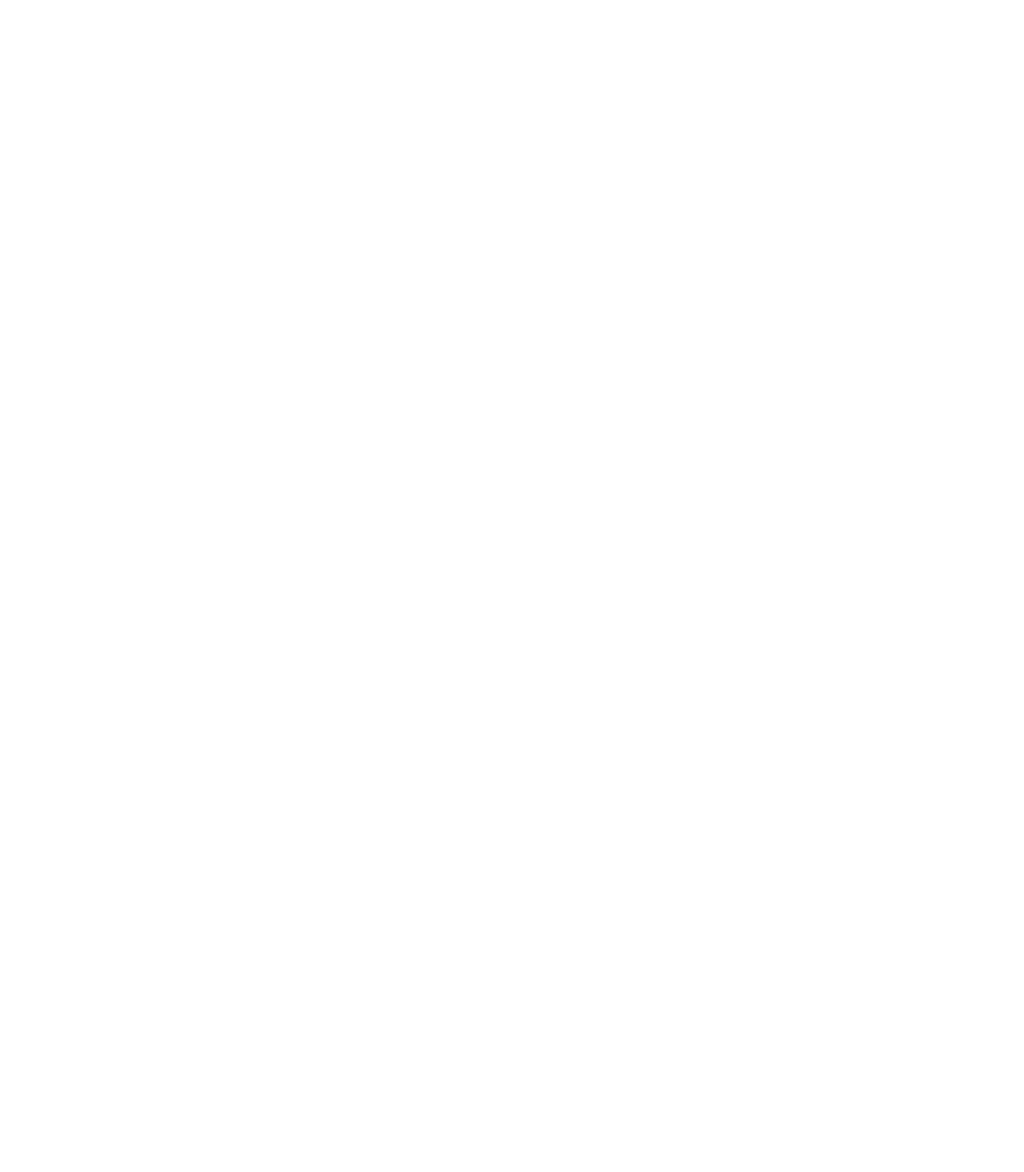
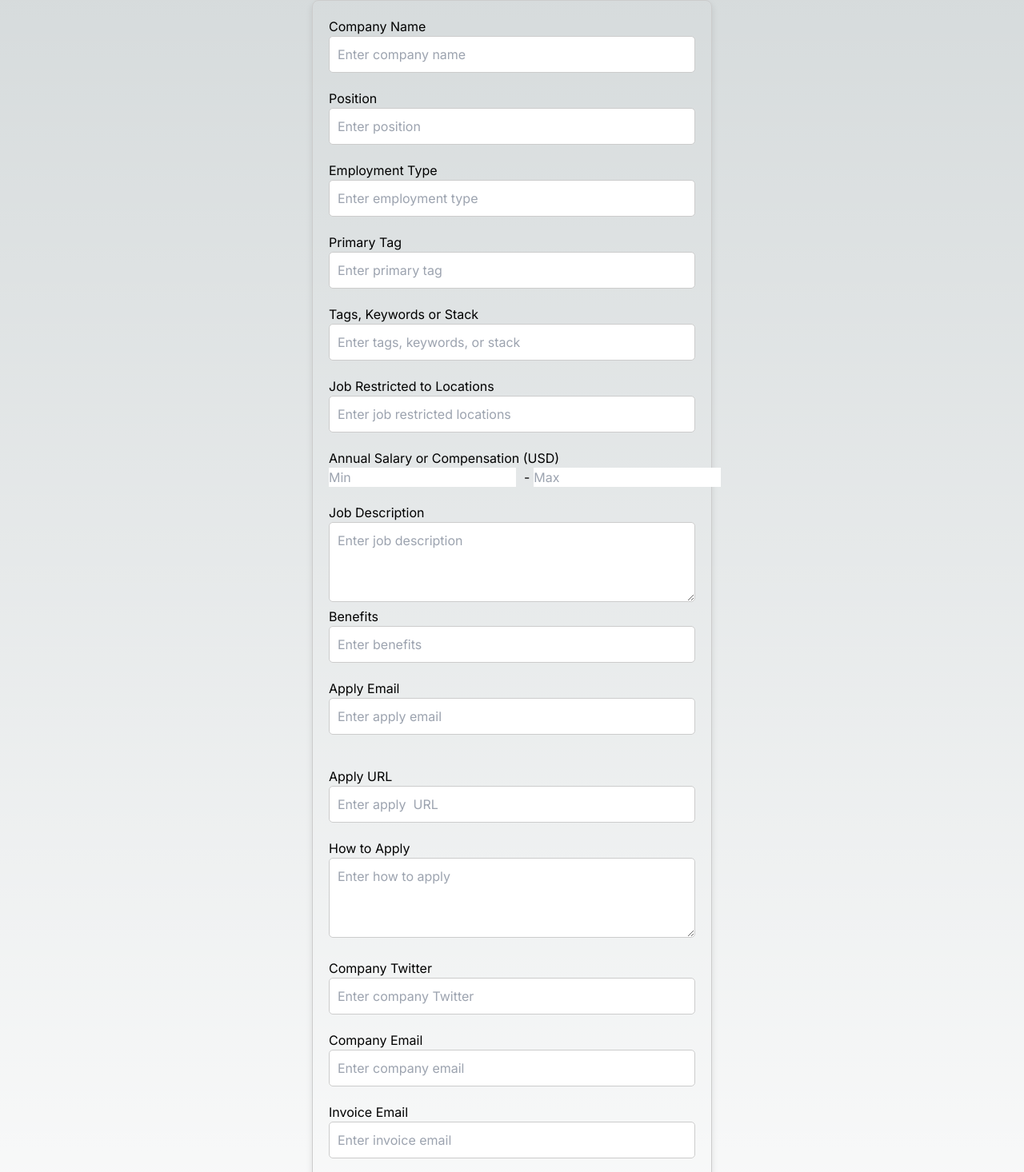
Before and after one commit to Darakshinda/job-portal-nextjs, a Next.js app: page /post in a window 1280 px wide. Shown: the part 24-1490 px from the top of the page at 80% size. Before the commit the page ends 800 px from the top, so only its background shows below. Built offline with nearby package versions, Linux system fonts and the light colour scheme.

Commit message:
post update

```diff
--- a/src/app/post/page.tsx
+++ b/src/app/post/page.tsx
@@ -1,8 +1,224 @@
-import React from 'react'
+'use client';
+import React from 'react';
+import styles from './post.module.css'
 
 const post = () => {
   return (
-    <div>post</div>
+    <div className='body'>
+    <div>
+      <div>
+        <div>post</div>
+        <div className={styles.inputContainer}>
+          <div className={styles.inputWrapper}>
+            <label>Company Name</label>
+            <div className={styles.inputBox}>
+              <input
+                type="text"
+                id="companyName"
+                className={styles.nameInput}
+                placeholder="Enter company name"
+              />
+            </div>
+          </div>
+          <div className={styles.inputWrapper}>
+            <label>Position</label>
+            <div className={styles.inputBox}>
+              <input
+                type="text"
+                id="position"
+                className={styles.nameInput}
+                placeholder="Enter position"
+              />
+            </div>
+          </div>
+          {/* Employment Type */}
+          <div className={styles.inputWrapper}>
+            <label>Employment Type</label>
+            <div className={styles.inputBox}>
+              <input
+                type="text"
+                id="employmentType"
+                className={styles.nameInput}
+                placeholder="Enter employment type"
+              />
+            </div>
+          </div>
+          {/* Primary Tag */}
+          <div className={styles.inputWrapper}>
+            <label>Primary Tag</label>
+            <div className={styles.inputBox}>
+              <input
+                type="text"
+                id="primaryTag"
+                className={styles.nameInput}
+                placeholder="Enter primary tag"
+              />
+            </div>
+          </div>
+          {/* Tags, Keywords or Stack */}
+          <div className={styles.inputWrapper}>
+            <label>Tags, Keywords or Stack</label>
+            <div className={styles.inputBox}>
+              <input
+                type="text"
+                id="tagsKeywordsStack"
+                className={styles.nameInput}
+                placeholder="Enter tags, keywords, or stack"
+              />
+            </div>
+          </div>
+          {/* Job Restricted to Locations */}
+          <div className={styles.inputWrapper}>
+            <label>Job Restricted to Locations</label>
+            <div className={styles.inputBox}>
+              <input
+                type="text"
+                id="jobLocations"
+                className={styles.nameInput}
+                placeholder="Enter job restricted locations"
+              />
+            </div>
+          </div>
+          <div className={styles.inputWrapper}>
+            <label>Annual Salary or Compensation (USD)</label>
+            <div className={styles.salaryContainer}>
+              <input
+                type="number"
+                id="minSalary"
+                className={styles.salaryInput}
+                placeholder="Min"
+              />
+              <span className={styles.salarySeparator}>-</span>
+              <input
+                type="number"
+                id="maxSalary"
+                className={styles.salaryInput}
+                placeholder="Max"
+              />
+            </div>
+          </div>
+          {/* Job Description */}
+          <div className={styles.inputWrapper}>
+            <label>Job Description</label>
+            <div className={styles.inputBox}>
+              <textarea
+                id="jobDescription"
+                className={styles.descriptionInput}
+                placeholder="Enter job description"
+              />
+            </div>
+            <div className={styles.inputWrapper}>
+          <label>Benefits</label>
+          <div className={styles.inputBox}>
+            <input
+              type="text"
+              id="benefits"
+              className={styles.nameInput}
+              placeholder="Enter benefits"
+            />
+          </div>
+        </div>
+        <div className={styles.inputWrapper}>
+          <label>Apply Email</label>
+          <div className={styles.inputBox}>
+            <input
+              type="email"
+              id="applyEmail"
+              className={styles.nameInput}
+              placeholder="Enter apply email"
+            />
+          </div>
+        </div>
+          </div>
+          <div className={styles.inputWrapper}>
+          <label>Apply URL</label>
+          <div className={styles.inputBox}>
+            <input
+              type="text"
+              id="applyEmailURL"
+              className={styles.nameInput}
+              placeholder="Enter apply  URL"
+            />
+          </div>
+        </div>
+          {/* How to Apply */}
+          <div className={styles.inputWrapper}>
+            <label>How to Apply</label>
+            <div className={styles.inputBox}>
+              <textarea
+                id="howToApply"
+                className={styles.descriptionInput}
+                placeholder="Enter how to apply"
+              />
+            </div>
+          </div>
+          {/* Company Twitter */}
+          <div className={styles.inputWrapper}>
+            <label>Company Twitter</label>
+            <div className={styles.inputBox}>
+              <input
+                type="text"
+                id="companyTwitter"
+                className={styles.nameInput}
+                placeholder="Enter company Twitter"
+              />
+            </div>
+          </div>
+          {/* Company Email */}
+          <div className={styles.inputWrapper}>
+            <label>Company Email</label>
+            <div className={styles.inputBox}>
+              <input
+                type="email"
+                id="companyEmail"
+                className={styles.nameInput}
+                placeholder="Enter company email"
+                required
+              />
+            </div>
+          </div>
+          {/* Invoice Email */}
+          <div className={styles.inputWrapper}>
+            <label>Invoice Email</label>
+            <div className={styles.inputBox}>
+              <input
+                type="email"
+                id="invoiceEmail"
+                className={styles.nameInput}
+                placeholder="Enter invoice email"
+              />
+            </div>
+          </div>
+          {/* Invoice Address */}
+          <div className={styles.inputWrapper}>
+            <label>Invoice Address</label>
+            <div className={styles.inputBox}>
+              <input
+                type="text"
+                id="invoiceAddress"
+                className={styles.nameInput}
+                placeholder="Enter invoice address"
+              />
+            </div>
+          </div>
+          {/* Feedback Box */}
+          <div className={styles.inputWrapper}>
+            <label>Feedback Box</label>
+            <div className={styles.inputBox}>
+              <textarea
+                id="feedbackBox"
+                className={styles.descriptionInput}
+                placeholder="Enter your feedback"
+              />
+            </div>
+          </div>
+          <button className={styles.postButton} onClick={() => alert('Job profile posted!')}>
+          Post
+        </button>
+        </div>
+      </div>
+    </div>
+    </div>
   )
 }
 
--- /dev/null
+++ b/src/app/post/post.module.css
@@ -0,0 +1,76 @@
+.body {
+  display: flex;
+  justify-content: center;
+  align-items: center;
+  height: 100vh;
+}
+
+.inputContainer {
+  max-width: 500px; /* Adjust the width as needed */
+  padding: 20px;
+  border: 1px solid #ccc;
+  border-radius: 8px;
+  box-shadow: 0 4px 8px rgba(0, 0, 0, 0.1); /* Adding shadow */
+  display: flex;
+  flex-direction: column;
+  align-items: stretch;
+  margin: auto; /* Centering the box */
+}
+
+.inputWrapper {
+  margin-bottom: 20px;
+}
+
+.label {
+  margin-bottom: 5px;
+}
+
+.inputBox {
+  position: relative;
+}
+
+.inputBox input,
+.inputBox textarea {
+  width: 100%;
+  padding: 10px;
+  border: 1px solid #ccc;
+  border-radius: 5px;
+  outline: none;
+}
+
+.inputBox input:focus,
+.inputBox textarea:focus {
+  border-color: #007bff; /* Example color for focus */
+}
+
+.salaryContainer {
+  display: flex;
+  align-items: center;
+}
+
+.salaryInput {
+  flex: 1;
+  margin-right: 5px;
+}
+
+.salarySeparator {
+  margin: 0 5px;
+}
+
+.descriptionInput {
+  height: 100px; /* Adjust height as needed */
+}
+.postButton {
+  padding: 10px 20px;
+  background-color: #3a4b9a;
+  color: #fff;
+  border: none;
+  border-radius: 5px;
+  cursor: pointer;
+  align-self: center; /* Center the button */
+  margin-top: 20px; /* Space above the button */
+}
+
+.postButton:hover {
+  background-color: #3a4b9a;
+}
```
